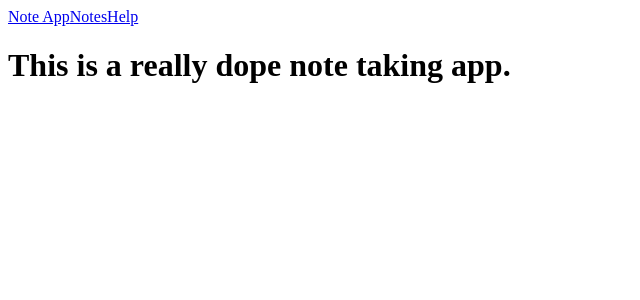
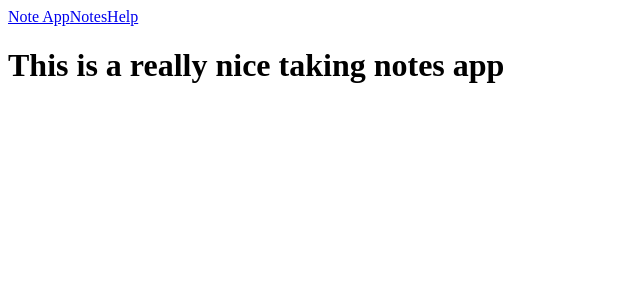
Before and after one commit to mikemtzp/nextjs-warmup, a Next.js app: page / in a window 1280 px wide. Shown: the top 300 px of the page, without its empty margins (0-640 px from the left). Built offline with nearby package versions, Linux system fonts and the light colour scheme; what @theme-ui/presets, theme-ui would draw is missing.

Commit message:
Add dynamic rendering

```diff
--- a/src/pages/index.jsx
+++ b/src/pages/index.jsx
@@ -2,12 +2,23 @@
 /** @jsx jsx */
 import { jsx } from 'theme-ui';
 
-const Page = () => (
+const Page = ({content}) => (
   <div sx={{ height: `calc(100vh - 60px)`}}>
     <div sx={{variant: 'containers.page', display: 'flex', alignItems: 'center', height: '100%'}}>
-      <h1 sx={{fontSize: 8, my: 0}}>This is a really dope note taking app.</h1>
+      <h1 sx={{fontSize: 8, my: 0}}>{content.title}</h1>
     </div>
   </div>
 )
 
 export default Page;
+
+export function getServerSideProps() {
+  // get data from CMS
+  return {
+    props: {
+      content: {
+        title: 'This is a really nice taking notes app'
+      }
+    }
+  }
+}
```
Also changed, not shown: src/pages/notes/[id].jsx (+5 -3 lines).
